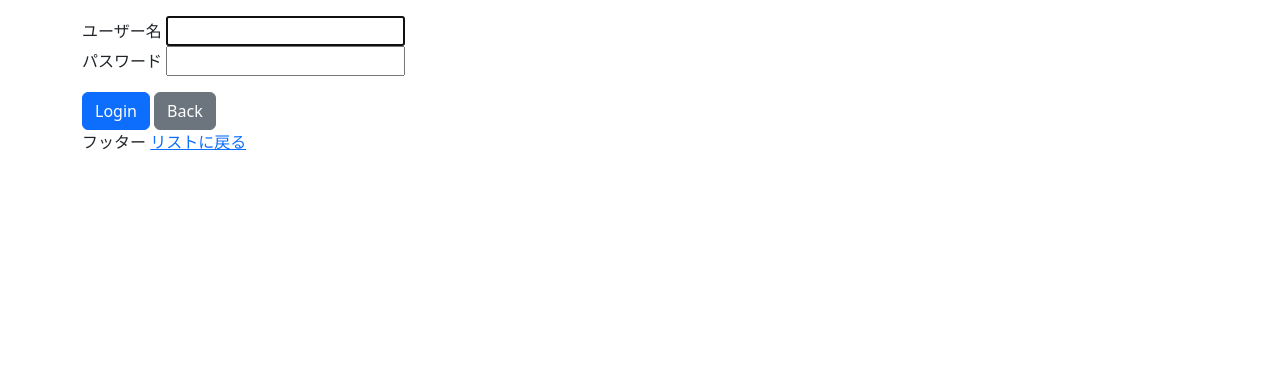
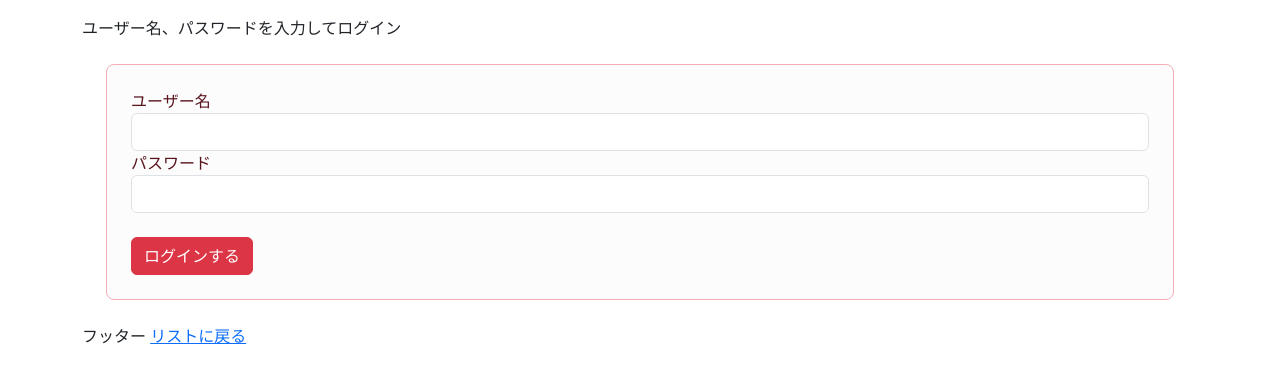
Before and after one commit to hiiragi0o/issue-management, a Django app: a page that uses issue/templates/base.html in a window 1280 px wide. Shown: the part 112-495 px from the top of the page. Run offline with Django 4.2, Linux system fonts and the light colour scheme.

Commit message:
issuesのon_delete CASCADEに変更

```diff
--- a/issue/forms.py
+++ b/issue/forms.py
@@ -11,6 +11,6 @@ class SignUpForm(UserCreationForm):
         )
 
 # ログインフォームを追加
-class LoginFrom(AuthenticationForm):
+class LoginForm(AuthenticationForm):
     class Meta:
         model = User
--- a/issue/models.py
+++ b/issue/models.py
@@ -25,4 +25,4 @@ class ProgressComment(models.Model):
     create_date = models.DateField(auto_now_add=True)
     update_date = models.DateField(auto_now=True)
     user = models.ForeignKey(User, on_delete=models.PROTECT)
-    issues = models.ForeignKey(Issues, on_delete=models.PROTECT)
+    issues = models.ForeignKey(Issues, on_delete=models.CASCADE)
--- a/issue/templates/base.html
+++ b/issue/templates/base.html
@@ -2,7 +2,8 @@
 {% load static %}
 
 <!DOCTYPE html>
-<html lang="en">
+<html lang="ja">
+
   <head>
     <!-- Required meta tags -->
     <meta charset="utf-8" />
@@ -14,19 +15,17 @@
     <nav class="navbar bg-body-tertiary">
       <div class="container-fluid">
         <a class="navbar-brand" style="color: #e60012">
-          <svg xmlns="http://www.w3.org/2000/svg" width="24" height="24" fill="currentColor"
-            class="bi bi-file-medical-fill" viewBox="0 0 16 16">
-            <path
-              d="M12 0H4a2 2 0 0 0-2 2v12a2 2 0 0 0 2 2h8a2 2 0 0 0 2-2V2a2 2 0 0 0-2-2M8.5 4.5v.634l.549-.317a.5.5 0 1 1 .5.866L9 6l.549.317a.5.5 0 1 1-.5.866L8.5 6.866V7.5a.5.5 0 0 1-1 0v-.634l-.549.317a.5.5 0 1 1-.5-.866L7 6l-.549-.317a.5.5 0 0 1 .5-.866l.549.317V4.5a.5.5 0 1 1 1 0M5.5 9h5a.5.5 0 0 1 0 1h-5a.5.5 0 0 1 0-1m0 2h5a.5.5 0 0 1 0 1h-5a.5.5 0 0 1 0-1" />
+          <svg xmlns="http://www.w3.org/2000/svg" width="24" height="24" fill="currentColor" class="bi bi-file-medical-fill" viewBox="0 0 16 16">
+            <path d="M12 0H4a2 2 0 0 0-2 2v12a2 2 0 0 0 2 2h8a2 2 0 0 0 2-2V2a2 2 0 0 0-2-2M8.5 4.5v.634l.549-.317a.5.5 0 1 1 .5.866L9 6l.549.317a.5.5 0 1 1-.5.866L8.5 6.866V7.5a.5.5 0 0 1-1 0v-.634l-.549.317a.5.5 0 1 1-.5-.866L7 6l-.549-.317a.5.5 0 0 1 .5-.866l.549.317V4.5a.5.5 0 1 1 1 0M5.5 9h5a.5.5 0 0 1 0 1h-5a.5.5 0 0 1 0-1m0 2h5a.5.5 0 0 1 0 1h-5a.5.5 0 0 1 0-1" />
           </svg>
           issue-management
         </a>
       </div>
     </nav>
     <!-- BootstrapのCSSとJSを入れる -->
-    <link href="https://cdn.jsdelivr.net/npm/bootstrap@5.3.0/dist/css/bootstrap.min.css" rel="stylesheet"
-      integrity="sha384-9ndCyUaIbzAi2FUVXJi0CjmCapSmO7SnpJef0486qhLnuZ2cdeRhO02iuK6FUUVM" crossorigin="anonymous" />
+    <link href="https://cdn.jsdelivr.net/npm/bootstrap@5.3.0/dist/css/bootstrap.min.css" rel="stylesheet" integrity="sha384-9ndCyUaIbzAi2FUVXJi0CjmCapSmO7SnpJef0486qhLnuZ2cdeRhO02iuK6FUUVM" crossorigin="anonymous" />
   </head>
+
   <body>
     <header>
       <!-- Navbar content -->
@@ -57,20 +56,17 @@
       </nav>
     </header>
 
-    <div class="container-fluid">
-      <div class="container mt-3">
-        <h1 class="h3">{% block h1 %}{% endblock h1 %}</h1>
-
-        {% block content %}{% endblock %}
-        <footer>
-          フッター
-          <a href="{% url 'list' %}">リストに戻る</a>
-        </footer>
-      </div>
+    <div class="container mt-3">
+      {% block content %}
+      <h1 class="h4">{% block h1 %}{% endblock h1 %}</h1>
+      {% endblock %}
+      <footer>
+        フッター
+        <a href="{% url 'list' %}">リストに戻る</a>
+      </footer>
     </div>
     <!-- BootstrapのCSSとJSを入れる -->
-    <script src="https://cdn.jsdelivr.net/npm/bootstrap@5.3.0/dist/js/bootstrap.bundle.min.js"
-      integrity="sha384-geWF76RCwLtnZ8qwWowPQNguL3RmwHVBC9FhGdlKrxdiJJigb/j/68SIy3Te4Bkz"
-      crossorigin="anonymous"></script>
+    <script src="https://cdn.jsdelivr.net/npm/bootstrap@5.3.0/dist/js/bootstrap.bundle.min.js" integrity="sha384-geWF76RCwLtnZ8qwWowPQNguL3RmwHVBC9FhGdlKrxdiJJigb/j/68SIy3Te4Bkz" crossorigin="anonymous"></script>
   </body>
+
 </html>
--- a/issue/templates/list.html
+++ b/issue/templates/list.html
@@ -1,9 +1,9 @@
 {% extends 'base.html' %}
 {% block title %}issue-management｜Home{% endblock title %}
-{% block h1 %}課題リスト{% endblock h1 %}
+
 
 {% block content %}
-
+{% block h1 %}課題リスト{% endblock h1 %}
 <div class="table-responsive">
   <table class="table table-hover">
     <thead>
--- a/issue/templates/login.html
+++ b/issue/templates/login.html
@@ -1,21 +1,23 @@
 {% extends 'base.html' %}
 
-{% block title %}
-<div class="h1">Login</div>
+{% block title %}issue-management｜ログイン{% endblock %}
+{% block content %}
+{% block h1 %}ユーザー名、パスワードを入力してログイン{% endblock h1 %}
+
+<div>
+    <form method="post" class="p-4 m-4 text-danger-emphasis bg-light-subtle border border-danger-subtle rounded-3 form-group">
+        {% csrf_token %}
+        {{ form.non_field_errors }}
+        {{ field.errors }}
+        <label>
+            ユーザー名
+        </label>
+        <input type="text" class="form-control" name="username">
+        <label>
+            パスワード
+        </label>
+        <input type="password" class="form-control" name="password">
+        <button type="submit" class="btn btn-danger mt-4">ログインする</button>
+    </form>
+</div>
 {% endblock %}
-{% block content %}
-<form method="post">
-    {% csrf_token %}
-    {{ form.non_field_errors }}
-    {% for field in form %}
-    {{ field.label }}
-    {{ field }}
-    {{ field.errors }}
-    <br>
-    {% endfor %}
-    <div class="mt-3">
-        <button type="submit" class="btn btn-primary">Login</button>
-        <a href="{% url 'list' %}" class="btn btn-secondary">Back</a>
-    </div>
-</form>
-{% endblock %}
--- a/issue/url.py
+++ b/issue/url.py
@@ -4,9 +4,9 @@ from . import views
 
 urlpatterns = [
     path('', views.IssuesListView.as_view(), name='list'),
-    path('signup/', views.SignupView.as_view(), name="signup"),
-    path('login/', views.LoginView.as_view(), name="login"),
-    path('logout/', views.LogoutView.as_view(), name="logout"), # 追加
+    path('signup/', views.SignupView.as_view(), name='signup'),
+    path('login/', views.LoginView.as_view(), name='login'),
+    path('logout/', views.LogoutView.as_view(), name='logout'),
     path('detail/<int:pk>/', views.IssuesDetailView.as_view(), name='detail'),
     path('create/', views.IssuesCreateView.as_view(), name='create'),
     path('update/<int:pk>/', views.IssuesUpdateView.as_view(), name='update'),
--- a/issue/views.py
+++ b/issue/views.py
@@ -4,8 +4,8 @@ from .models import Issues
 from django.shortcuts import render
 from django.urls import reverse_lazy
 from django.contrib.auth import login, authenticate
-from .forms import SignUpForm, LoginFrom # ログインフォームをimport
 from django.contrib.auth.views import LoginView as BaseLoginView,  LogoutView as BaseLogoutView
+from .forms import SignUpForm,LoginForm  # ログインフォームをimport
 
 
 class IssuesListView(LoginRequiredMixin,ListView):
@@ -56,7 +56,7 @@ class SignupView(CreateView):
 
 # ログインビューを作成
 class LoginView(BaseLoginView):
-    form_class = LoginFrom
+    form_class = LoginForm
     template_name = "login.html"
 
 # ログアウトビューを作成
--- a/mysite/settings.py
+++ b/mysite/settings.py
@@ -156,4 +156,4 @@ DEFAULT_AUTO_FIELD = "django.db.models.BigAutoField"
 # 追加
 LOGIN_REDIRECT_URL = "list"
 LOGOUT_REDIRECT_URL = "login"
-LOGIN_URL = "/login/"
+LOGIN_URL = "login"
```
Also changed, not shown: issue/templates/detail.html (+4 -10 lines), issue/migrations/0009_alter_progresscomment_issues.py (added).
